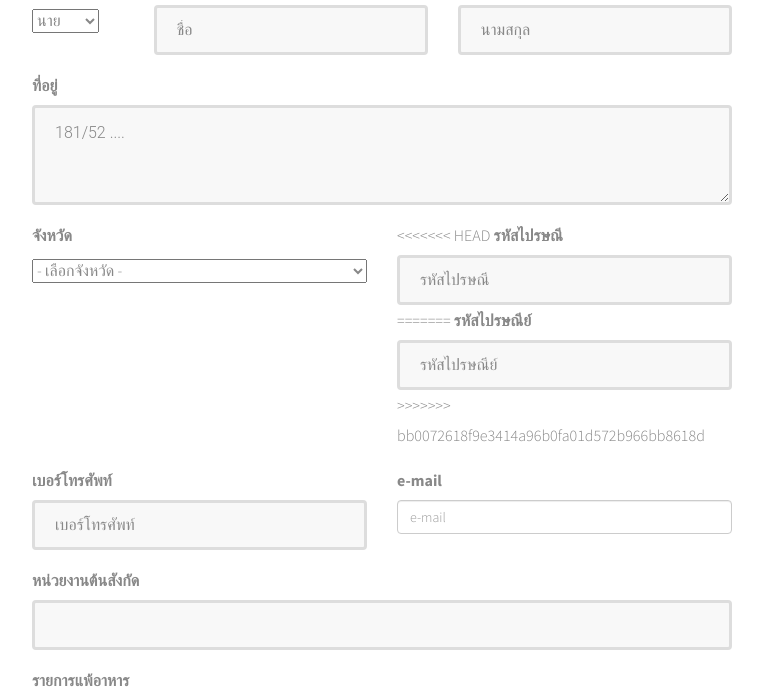
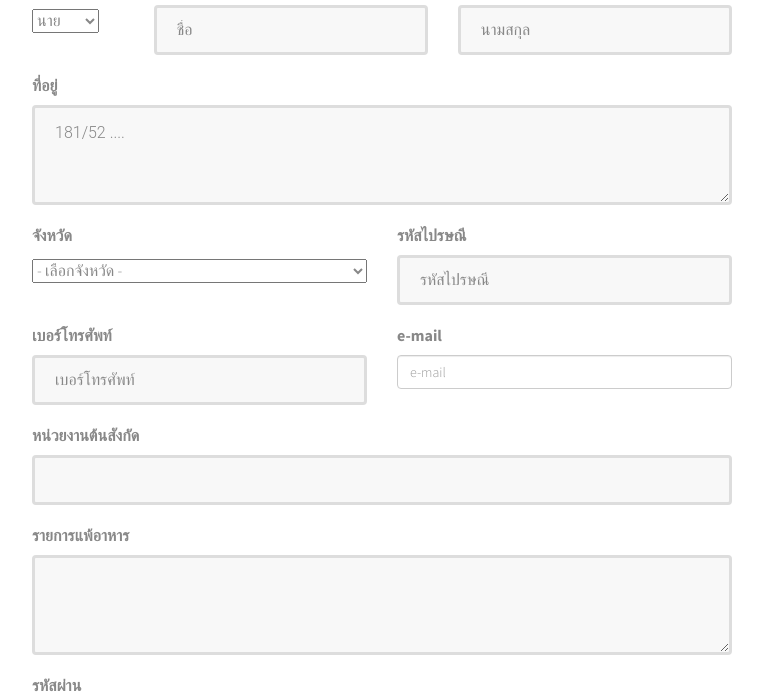
Before and after one commit to SWECamp/camp, a CodeIgniter app: page /camp/index.php/camp/register in a window 1280 px wide. Shown: the part 800-1494 px from the top of the page, without its empty margins (258-1021 px from the left). Run offline with CodeIgniter, Linux system fonts and the light colour scheme; some libraries are stand-ins or nearby versions.

Commit message:
แก้ชน

```diff
--- a/application/views/register/content.php
+++ b/application/views/register/content.php
@@ -192,13 +192,9 @@
 					</select>
 				</div>
 				<div class="form-group col-lg-6">
-<<<<<<< HEAD
+
 					<label>รหัสไปรษณี</label>
 					<input type="text" name="postal" class="form-control" id="" value="" placeholder="รหัสไปรษณี" >
-=======
-					<label>รหัสไปรษณีย์</label>
-					<input type="text" name="" class="form-control" id="" value="" placeholder="รหัสไปรษณีย์" >
->>>>>>> bb0072618f9e3414a96b0fa01d572b966bb8618d
 
 				</div>
 				<div class="form-group col-lg-6">
```
